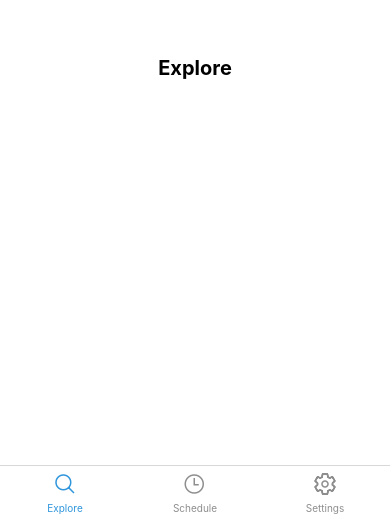
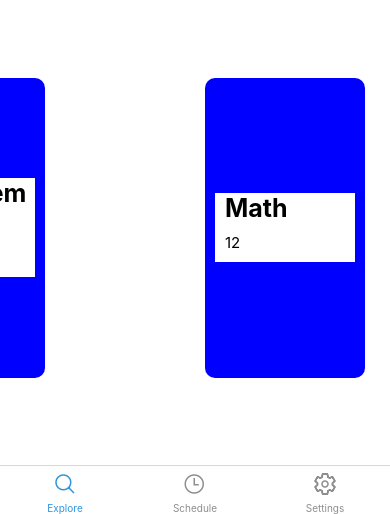
Before and after one commit to Leqx/myaplus, a React Native app: screen /Explore in a window 390 px wide. Shown: the part 330-844 px from the top of the page. Built offline with nearby package versions, Linux system fonts and the light colour scheme; what expo-linking would draw is missing.

Commit message:
Customized Explore Screen

```diff
--- /dev/null
+++ b/components/search/SearchBar.tsx
@@ -0,0 +1,39 @@
+import React from "react";
+import { VStack, Input, Button, IconButton, Icon, Text, NativeBaseProvider, Center, Box } from "native-base";
+import { Ionicons, MaterialIcons } from '@expo/vector-icons';
+
+
+
+function SearchBar(){
+  return (
+    <VStack space={8} width="90%">
+      <VStack width="100%" space={2}>
+        <Input
+          placeholder="Search for what to buy"
+          bg="#fff"
+          width="80%"
+          borderRadius={50}
+          py={3}
+          px={2}
+          mx={10}
+          fontSize={14}
+           _web={{
+            _focus: { borderColor: 'muted.300' }
+            }}
+          InputLeftElement={<Icon size='sm' m={2}  color="gray.400" as={<Ionicons name="ios-search-outline" />} />}
+          InputRightElement={<Icon size='sm' m={2}  color="gray.400" as={<Ionicons name="ios-mic-outline" />} />}
+        />
+        </VStack>
+      </VStack>
+  )
+}
+
+export default function () {
+  return (
+    <NativeBaseProvider>
+      <Center flex={1} px={2}>
+        <SearchBar/>
+      </Center>
+    </NativeBaseProvider>
+  );
+}
--- /dev/null
+++ b/components/unitsSlider/UnitsSlider.tsx
@@ -0,0 +1,13 @@
+import React from 'react'
+import { StyleSheet, Text, View } from 'react-native'
+
+
+export default function UnitsSlider(item: any) {
+    return (
+        <View>
+            <Text>{item}</Text>
+        </View>
+    )
+}
+
+const styles = StyleSheet.create({})
--- a/screens/ExploreScreen.tsx
+++ b/screens/ExploreScreen.tsx
@@ -1,14 +1,63 @@
 import * as React from 'react';
-import { StyleSheet } from 'react-native';
-
-import EditScreenInfo from '../components/EditScreenInfo';
+import { StyleSheet,FlatList } from 'react-native';
 import { Text, View } from '../components/Themed';
 import { RootTabScreenProps } from '../types';
+import { Container, Heading, NativeBaseProvider, Center,Button } from 'native-base';
+import SearchBar from '../components/search/SearchBar';
+import UnitsSlider from '../components/unitsSlider/UnitsSlider';
+import { borderRadius } from 'styled-system';
+
 
 export default function ExploreScreen({ navigation }: RootTabScreenProps<'Explore'>) {
+
+  const [sliderData, setSliderData] = React.useState([
+    {
+        title: "Accounting",
+        chapterCount: "10",
+    },
+    {
+        title: "Management",
+        chapterCount: "7",
+    },
+    {
+        title: "Math",
+        chapterCount: "12",
+    },
+    {
+        title: "Microeconomics",
+        chapterCount: "9",
+    },
+])
   return (
     <View style={styles.container}>
-      <Text style={styles.title}>Explore</Text>
+
+      <View style={styles.header}>
+      <SearchBar/>
+      </View>
+
+      <View style={styles.units}>
+        <FlatList
+        data={sliderData}
+        horizontal
+        scrollEnabled={true}
+        showsHorizontalScrollIndicator={false}
+        snapToEnd={true}
+        renderItem={({ item }) => (
+          <View style={styles.slider}>
+            <View >
+            <Text style={styles.title}>{item.title} </Text>
+            </View>
+
+            <View>
+            <Text style={styles.count}>{item.chapterCount} </Text>
+            </View>
+          </View>
+        )}
+        keyExtractor={item => item.title}
+        />
+      </View>
+
+
     </View>
   );
 }
@@ -20,12 +69,47 @@ const styles = StyleSheet.create({
     justifyContent: 'center',
   },
   title: {
-    fontSize: 20,
+    fontSize: 25,
     fontWeight: 'bold',
+    paddingLeft: 10 ,
+  },
+  count: {
+    fontSize: 15,
+    fontWeight: 'normal',
+    paddingLeft: 10 ,
+    paddingTop: 10,
+    paddingBottom: 10
   },
   separator: {
     marginVertical: 30,
     height: 1,
     width: '80%',
   },
+   header:{
+    flex: 1,
+    backgroundColor: 'white'
+  },
+  units:{
+    flex: 1
+  },
+   itemContainer: {
+        width: 50,
+        height: 50 ,
+        padding: 20,
+        borderRadius: 16
+    },
+    itemText:{
+        color: "#000"
+    },
+    slider:{
+      padding: 10,
+      backgroundColor: 'blue',
+      borderRadius: 10,
+      margin: 10,
+      width: 300,
+      height: 300,
+      flex: 0.5,
+      justifyContent: "center",
+      flexDirection: 'column'
+    }
 });
--- a/screens/ScheduleScreen.tsx
+++ b/screens/ScheduleScreen.tsx
@@ -32,8 +32,6 @@ const ScheduleScreen = () => {
     }
 
   )
-
-
 
   /*
 
```
